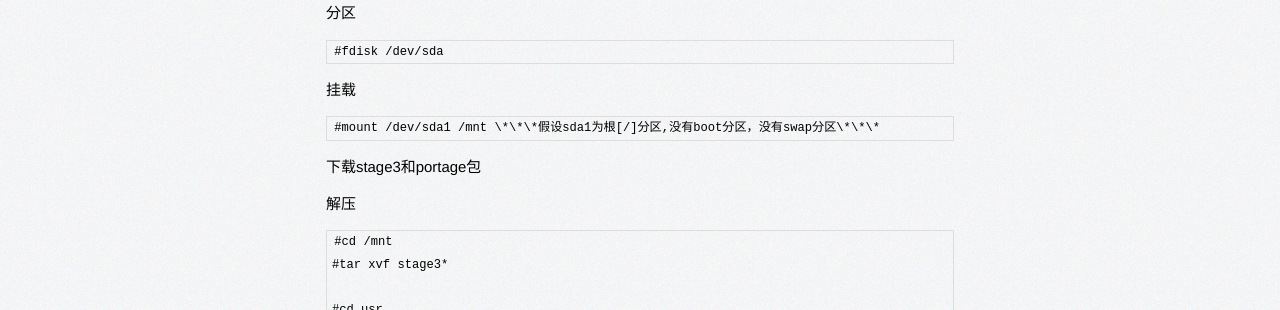
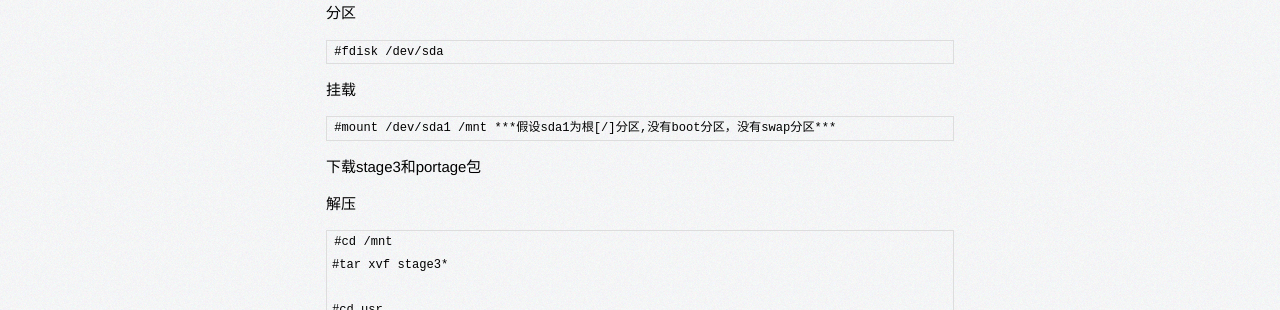
Before and after one commit to iiipod/iiipod.github.com, a Jekyll site: the page built from _posts/2015-09-20-Gentoo快速安装.markdown, in a window 1280 px wide and 900 px high. Shown: the part 207-517 px from the top of the window. Built offline with Jekyll 4.4.1, drawn with Linux system fonts in a browser that asks for light colours; Markdown is read by kramdown in place of the engine named in the settings.

Commit message:
2015年 09月 20日 星期日 11:37:31 CST

```diff
--- a/_posts/2015-09-20-Gentoo快速安装.markdown
+++ b/_posts/2015-09-20-Gentoo快速安装.markdown
@@ -12,7 +12,7 @@ Live系统启动
 
 挂载
 
-    #mount /dev/sda1 /mnt \*\*\*假设sda1为根[/]分区,没有boot分区，没有swap分区\*\*\*
+    #mount /dev/sda1 /mnt ***假设sda1为根[/]分区,没有boot分区，没有swap分区***
 
 下载stage3和portage包
 
```
